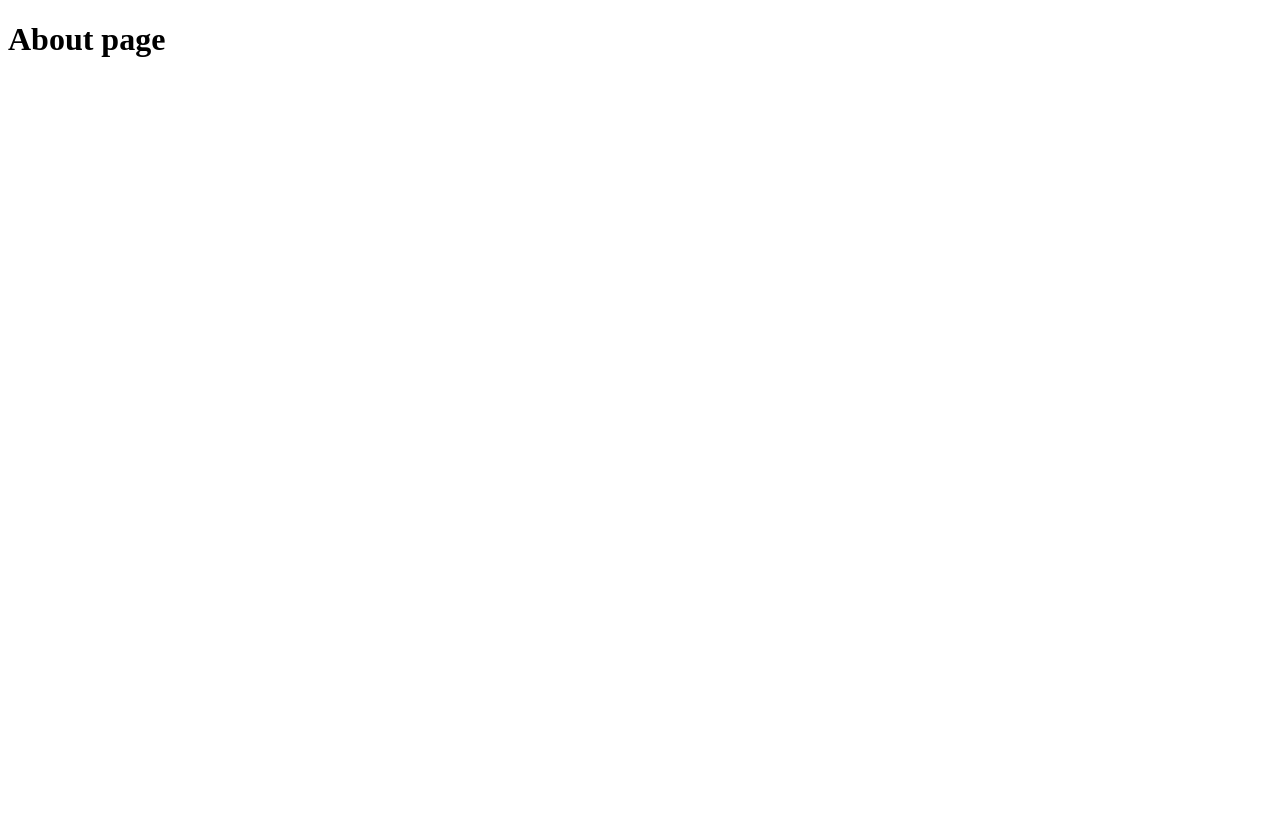
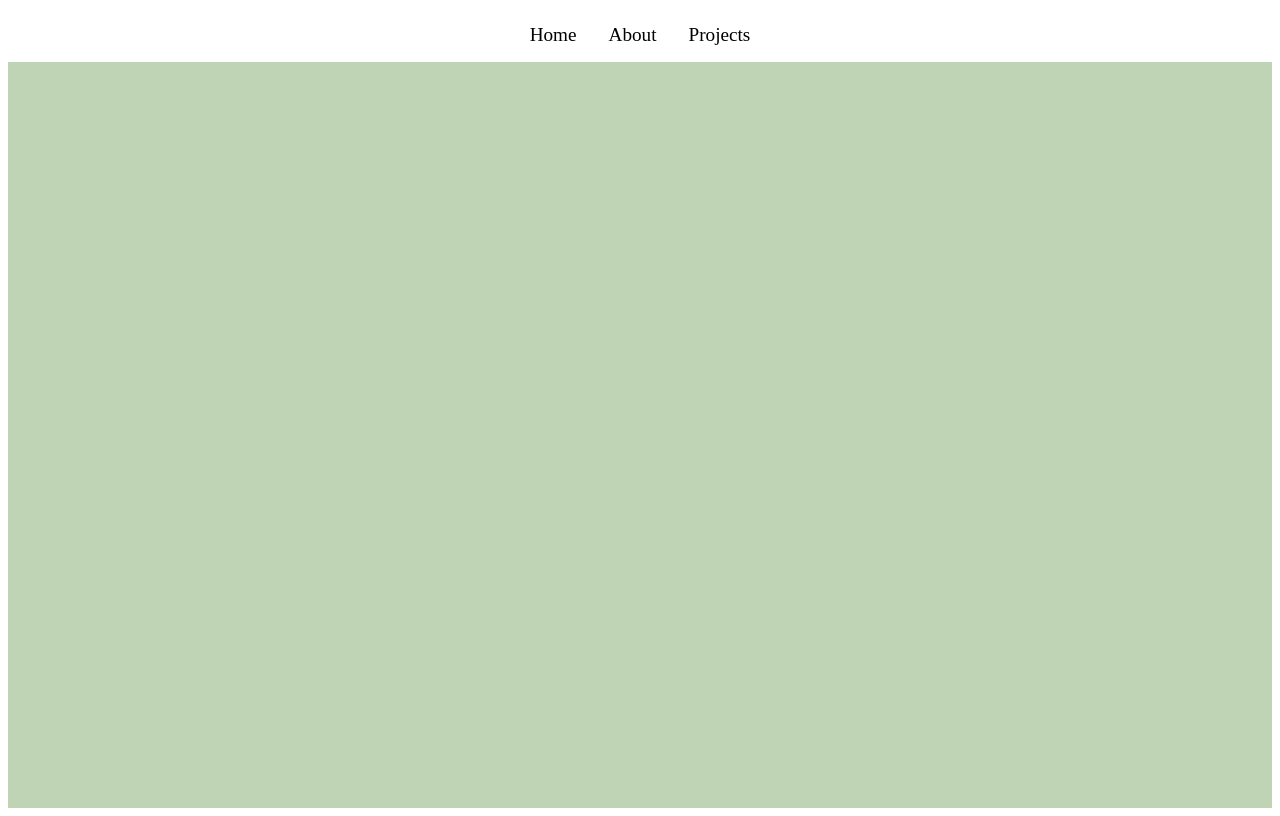
Before and after one commit to JadeHanonge/portfolio, a Gatsby site: page /about in a window 1280 px wide. Built offline with nearby package versions, Linux system fonts and the light colour scheme; Gatsby itself is replaced by a stand-in of ours.

Commit message:
nav barre and backround color

```diff
--- /dev/null
+++ b/gatsby-browser.js
@@ -0,0 +1 @@
+import './src/pages/homePage.css';
--- a/package.json
+++ b/package.json
@@ -15,6 +15,9 @@
   },
   "dependencies": {
     "gatsby": "^5.13.7",
+    "gatsby-plugin-image": "^3.13.1",
+    "gatsby-plugin-sharp": "^5.13.1",
+    "gatsby-source-filesystem": "^5.13.1",
     "react": "^18.2.0",
     "react-dom": "^18.2.0"
   }
--- /dev/null
+++ b/src/components/navBarre.css
@@ -0,0 +1,27 @@
+.navbar {
+    background-color: white; /* Barre de navigation blanche */
+    padding: 1rem;
+    display: flex;
+    justify-content: center;
+    align-items: center;
+  }
+
+  .navbar-list {
+    list-style: none;
+    display: flex;
+    gap: 2rem; /* Espacement entre les liens */
+    margin: 0;
+    padding: 0;
+  }
+
+
+  .navbar-link {
+    text-decoration: none; /* Supprime le soulignement */
+    color: black; /* Texte noir */
+    font-size: 1.2rem;
+    font-weight: 500; /* Peut ajuster l'épaisseur de la police si nécessaire */
+  }
+
+  .navbar-link:hover {
+    color: gray; /* Optionnel : couleur différente au survol */
+  }
--- /dev/null
+++ b/src/components/navBarre.js
@@ -0,0 +1,32 @@
+import React from 'react';
+import { Link } from 'gatsby';
+import './navBarre.css'; // Pour le style de la barre de navigation
+
+const NavBarre = ({pageTitle}) => {
+    return (
+    <>
+        <title>{pageTitle}</title>
+        <nav className="navbar">
+        <ul className="navbar-list">
+            <li className="navbar-item">
+            <Link to="/" className="navbar-link">
+                Home
+            </Link>
+            </li>
+            <li className="navbar-item">
+            <Link to="/about" className="navbar-link">
+                About
+            </Link>
+            </li>
+            <li className="navbar-item">
+            <Link to="/projects" className="navbar-link">
+                Projects
+            </Link>
+            </li>
+        </ul>
+        </nav>
+    </>
+  );
+};
+
+export default NavBarre;
--- a/src/pages/about.js
+++ b/src/pages/about.js
@@ -1,7 +1,13 @@
 import * as React from "react";
+import NavBarre from "../components/navBarre";
+import '/home/jade/dev/portfolio/src/pages/homePage.css';
 
 const About = () => {
-    return <h1>About page</h1>;
+    return (
+        <div className="home-page">
+          <NavBarre pageTitle={"About"} />
+        </div>
+      );
 };
 
 export default About;
--- /dev/null
+++ b/src/pages/homePage.css
@@ -0,0 +1,5 @@
+.home-page {
+    background-color: #bfd4b5;
+    min-height: 100vh; /* S'assure que la page occupe toute la hauteur de l'écran */
+    /*padding: 1rem;*/
+  }
```
Also changed, not shown: src/pages/index.js (+9 -2 lines), src/pages/projects.js (+7 -1 lines), 1 other file.
